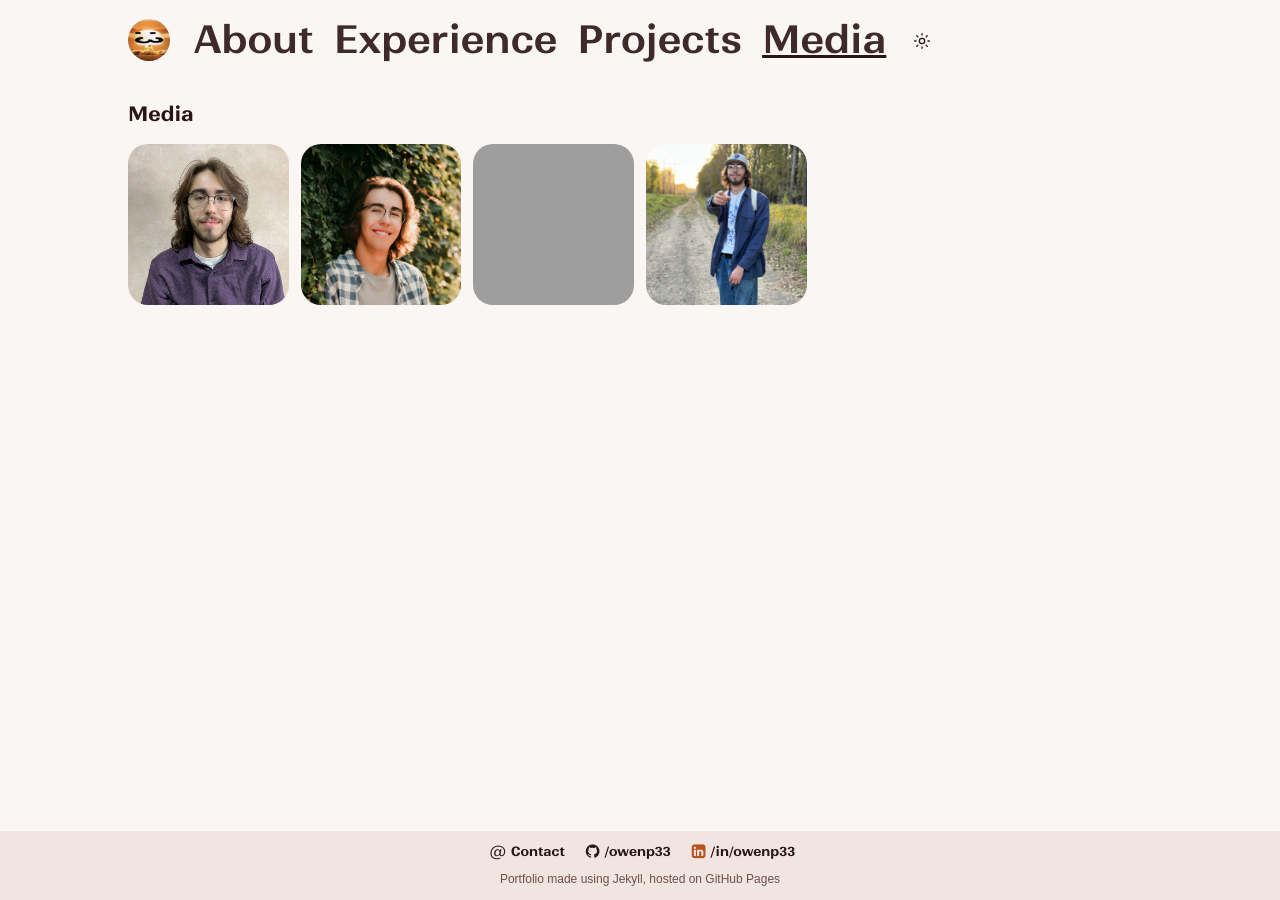
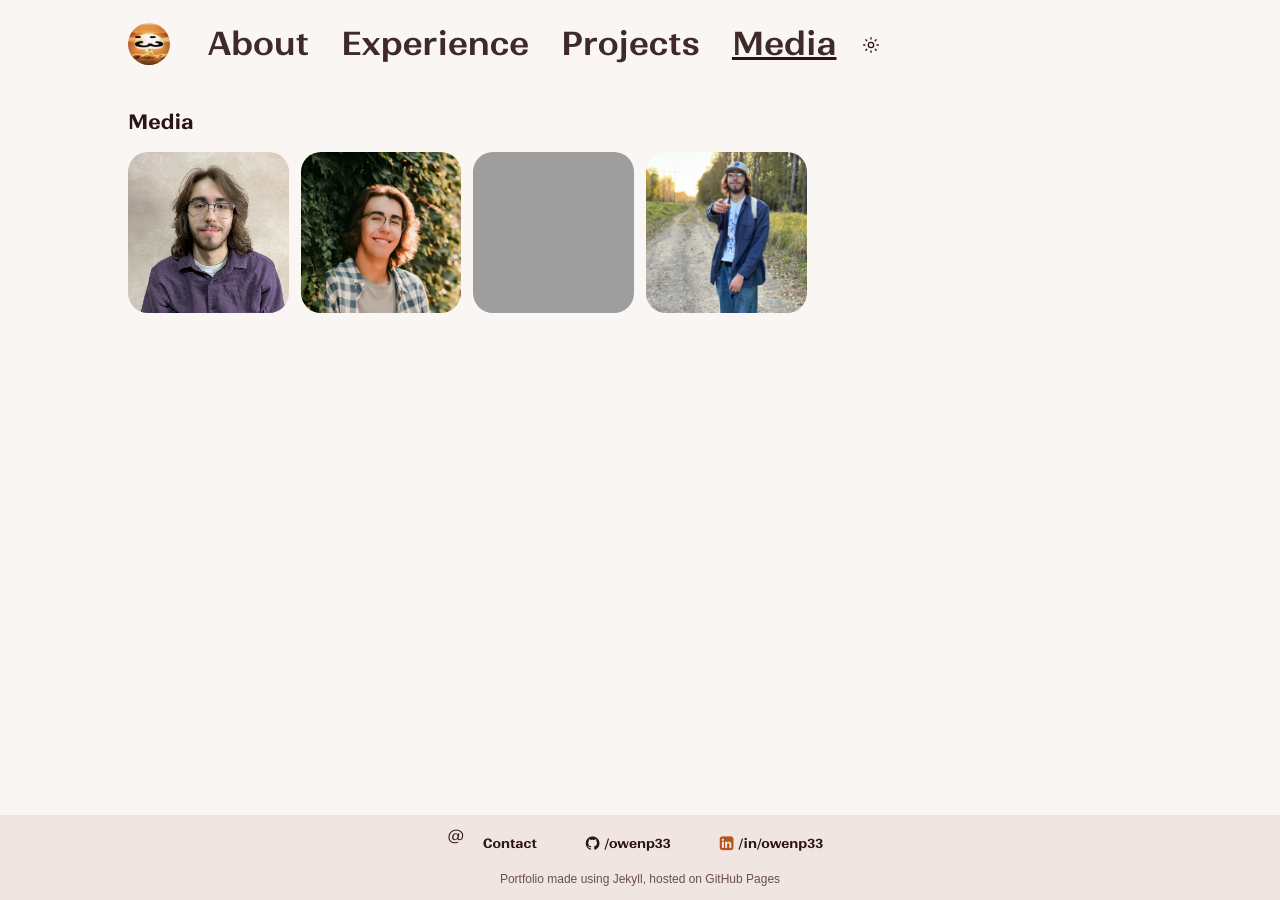
Before and after one commit to owenp33/owenp33.github.io, a Jekyll site: the page built from media.html, in a window 1280 px wide. Built offline with Jekyll 4.4.1, drawn with Linux system fonts in a browser that asks for light colours; grey boxes are pictures that could not be loaded.

Commit message:
Changed style of nav bar and fixed zoom on picture

```diff
--- a/_config.yml
+++ b/_config.yml
@@ -9,3 +9,7 @@ exclude:
   - Gemfile.lock
   - README.md
   - node_modules
+
+webrick:
+  headers:
+    Cache-Control: "no-cache, no-store, must-revalidate"
--- a/assets/css/home.css
+++ b/assets/css/home.css
@@ -52,8 +52,8 @@ h4 {
     width: 100%;
     height: 100%;
     object-fit: cover;
-    transform: scale(2.5);
-    transform-origin: 50% 41%;
+    transform: scale(1.4);
+    transform-origin: 31% 41%;
 }
 
 .teaser {
--- a/assets/css/main.css
+++ b/assets/css/main.css
@@ -91,7 +91,7 @@ h4 {
 }
 
 h2 {
-    font-size: 38px;
+    font-size: 32px;
     font-weight: 600;
     color: var(--text-secondary);
     text-decoration-color: transparent;
@@ -101,7 +101,7 @@ h2 {
     display: flex;
     justify-content: center;
     align-items: center;
-    gap: 20px;
+    gap: 4px;
     flex-wrap: wrap;
 }
 
@@ -139,13 +139,22 @@ h2 {
 }
 
 .underline {
+    display: inline-block;
     text-decoration: underline transparent;
+    padding: 8px 14px;
+    border-radius: 0;
+    transition: background 0.3s, box-shadow 0.3s;
 }
 
 .underline:hover,
 .underline.active {
     text-decoration-color: var(--text-primary);
     transition: .5s;
+}
+
+.underline:hover {
+    background: var(--bg-panel);
+    box-shadow: 0 4px 12px rgba(0, 0, 0, 0.5);
 }
 
 .underline:hover h2 {
```
